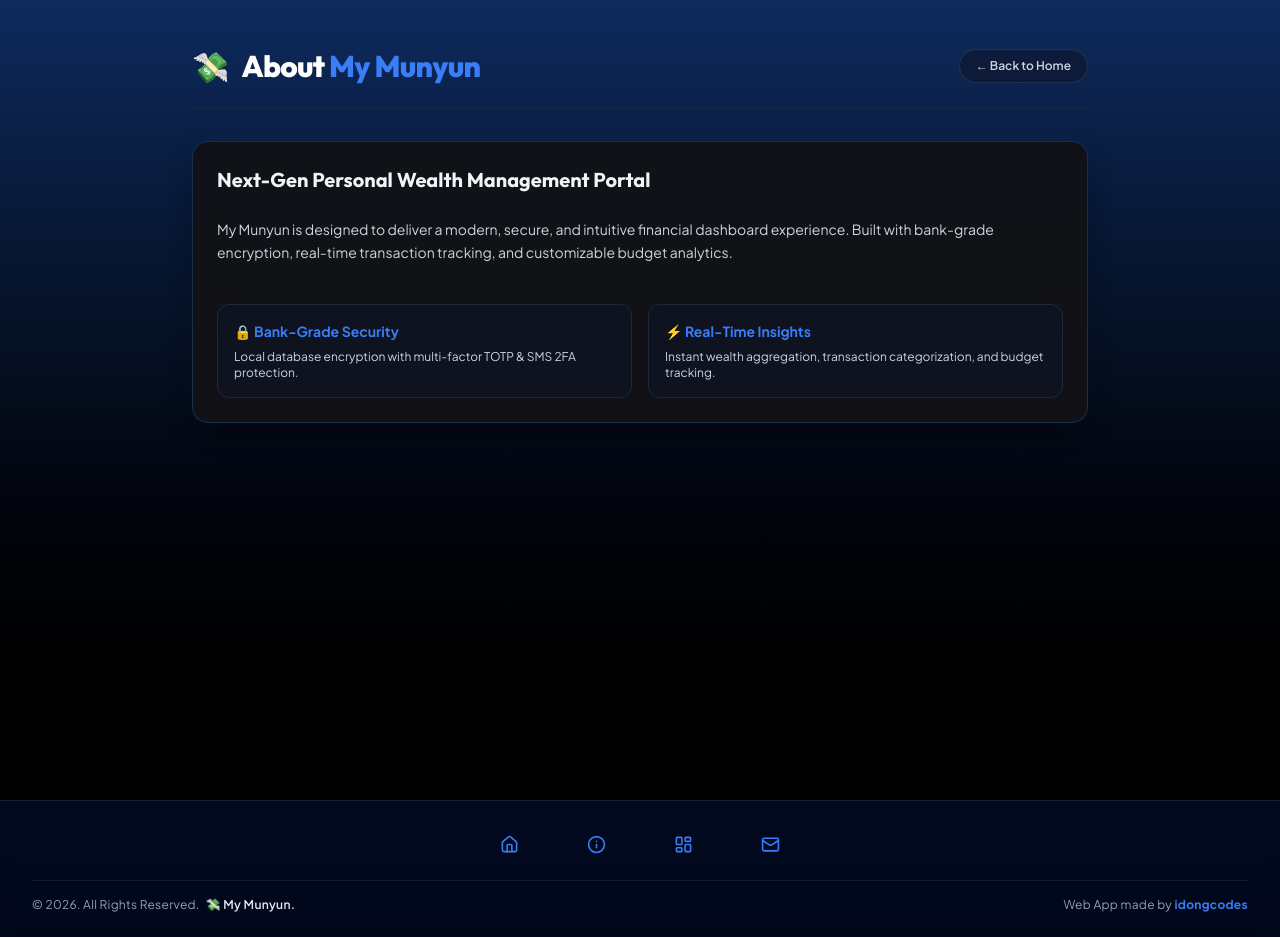
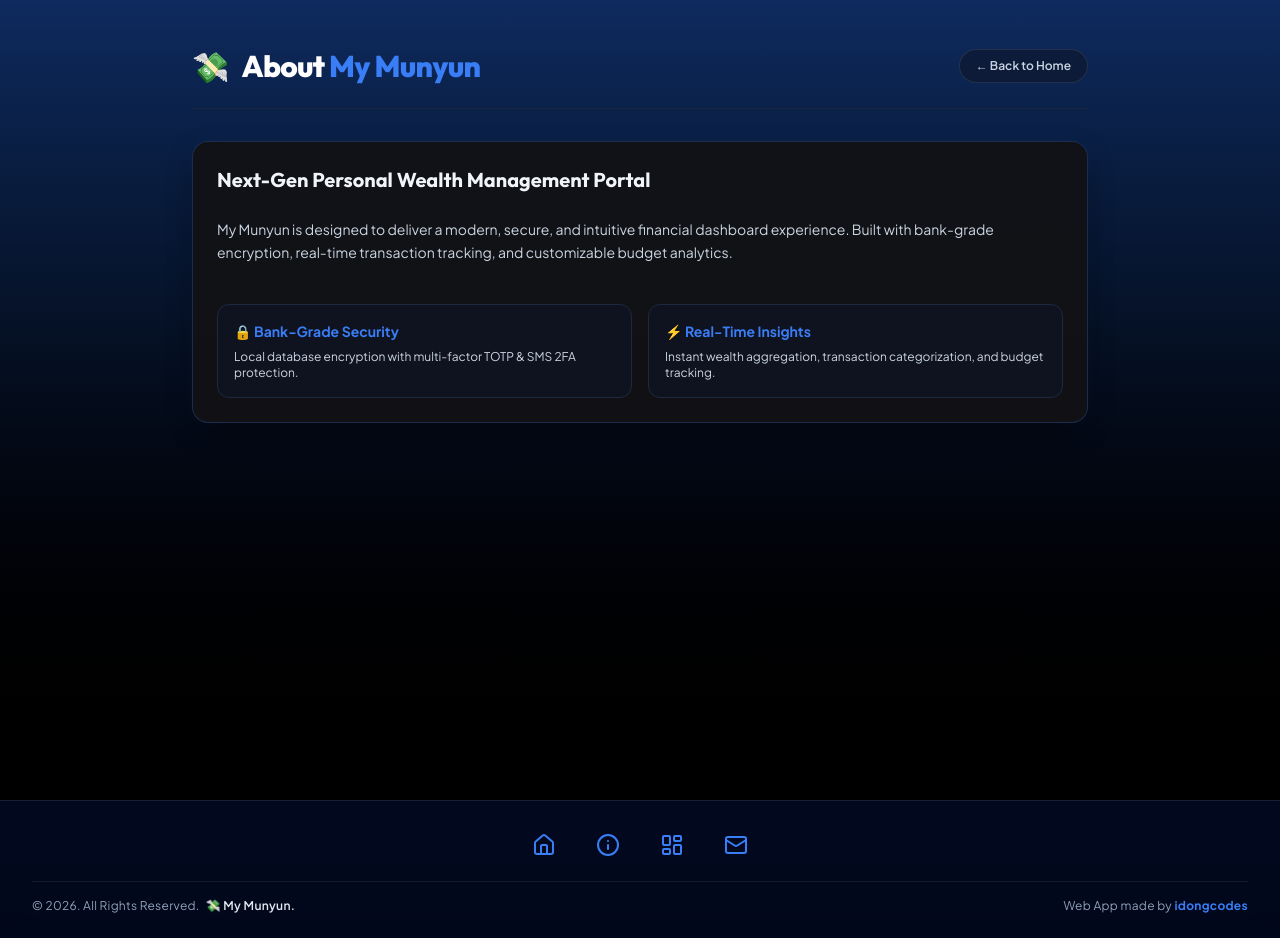
Before and after one commit to idongCodes/my-munyun, a Next.js app: page /about in a window 1280 px wide. Built offline with nearby package versions, Linux system fonts and the light colour scheme.

Commit message:
style: increase footer nav icon size and decrease gap spacing

```diff
--- a/src/app/Footer.tsx
+++ b/src/app/Footer.tsx
@@ -63,21 +63,21 @@ export default function Footer() {
     <footer className="w-full border-t border-slate-800/80 bg-slate-950/90 backdrop-blur-md py-6 px-4 text-center text-xs text-slate-400 font-sans tracking-wide z-40">
       <div className="max-w-7xl mx-auto flex flex-col items-center gap-4 px-4">
         {/* Navigation Icons Only Row with Custom Tooltips */}
-        <nav className="flex items-center justify-center gap-8 sm:gap-12 border-b border-slate-800/60 pb-4 w-full">
+        <nav className="flex items-center justify-center gap-4 sm:gap-6 border-b border-slate-800/60 pb-4 w-full">
           {navItems.map((item) => {
             const Icon = item.icon;
             const isTooltipVisible = activeTooltip === item.name;
 
             const content = (
               <div
-                className="relative group p-2.5 rounded-xl hover:bg-slate-900/80 transition-all cursor-pointer active:scale-95"
+                className="relative group p-2 rounded-xl hover:bg-slate-900/80 transition-all cursor-pointer active:scale-95"
                 onTouchStart={() => handleTouchStart(item.name)}
                 onTouchEnd={handleTouchEnd}
                 onMouseDown={() => handleTouchStart(item.name)}
                 onMouseUp={handleTouchEnd}
                 onMouseLeave={handleTouchEnd}
               >
-                <Icon size={19} className="text-[#397ef7] group-hover:scale-110 transition-transform" />
+                <Icon size={24} className="text-[#397ef7] group-hover:scale-110 transition-transform" />
 
                 {/* Floating Custom Tooltip */}
                 <div
```
